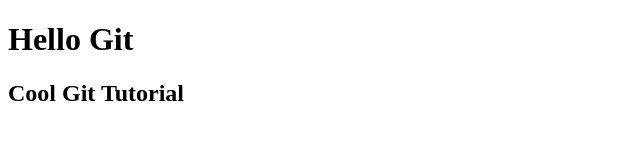
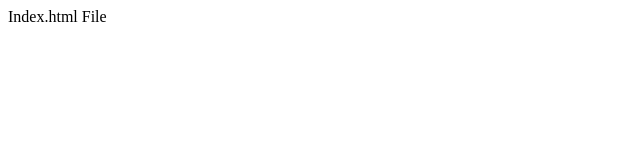
Before and after one commit to StevenMODIMO/git-tutorial, a plain HTML site: page index.html in a window 1280 px wide. Shown: the whole page, without its empty margins (0-640 px from the left). Drawn offline with Linux system fonts and the light colour scheme.

Commit message:
Third Commit

```diff
--- a/index.html
+++ b/index.html
@@ -7,7 +7,6 @@
     <title>Git Tutorial</title>
 </head>
 <body>
-    <h1>Hello Git</h1>
-    <h2>Cool Git Tutorial</h2>
+    <div>Index.html File</div>
 </body>
 </html>
```
